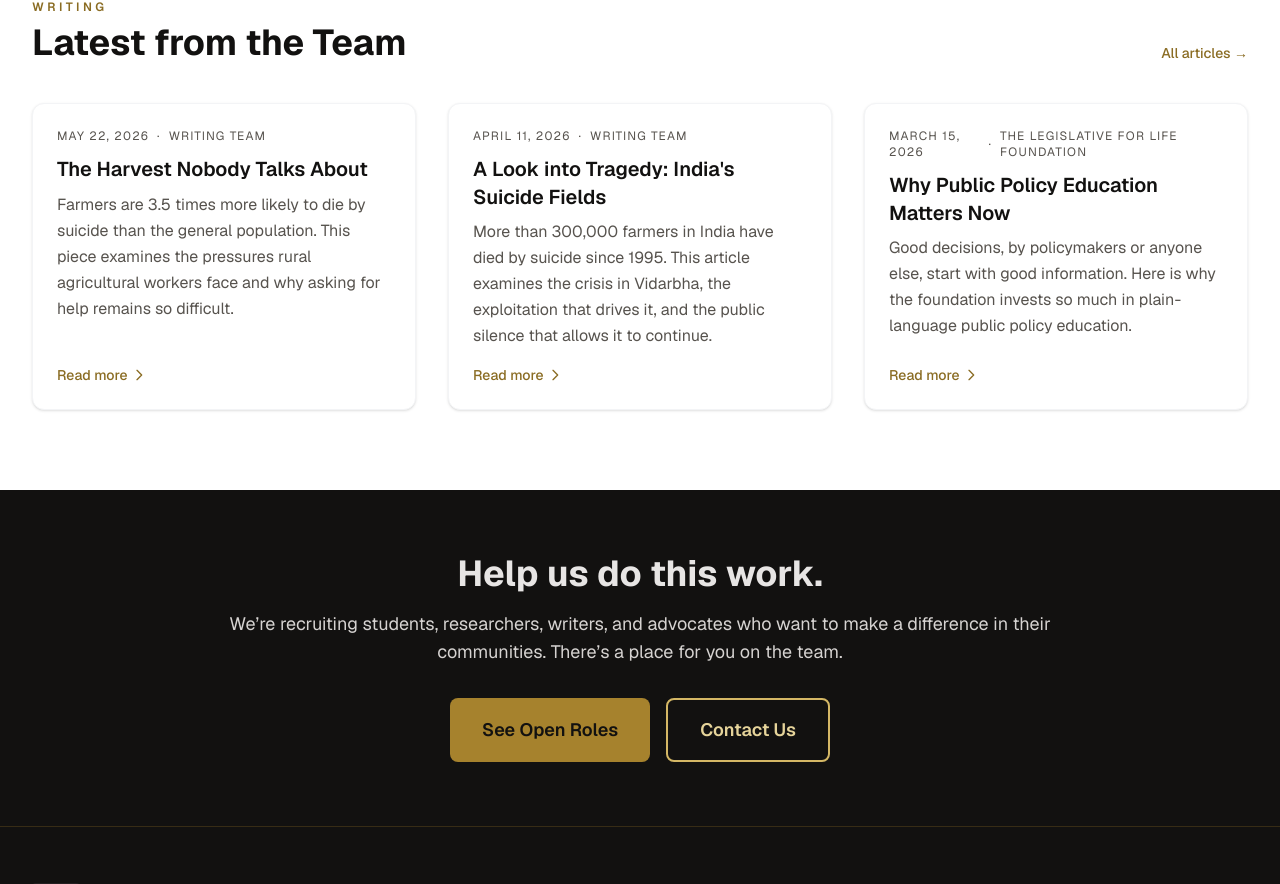
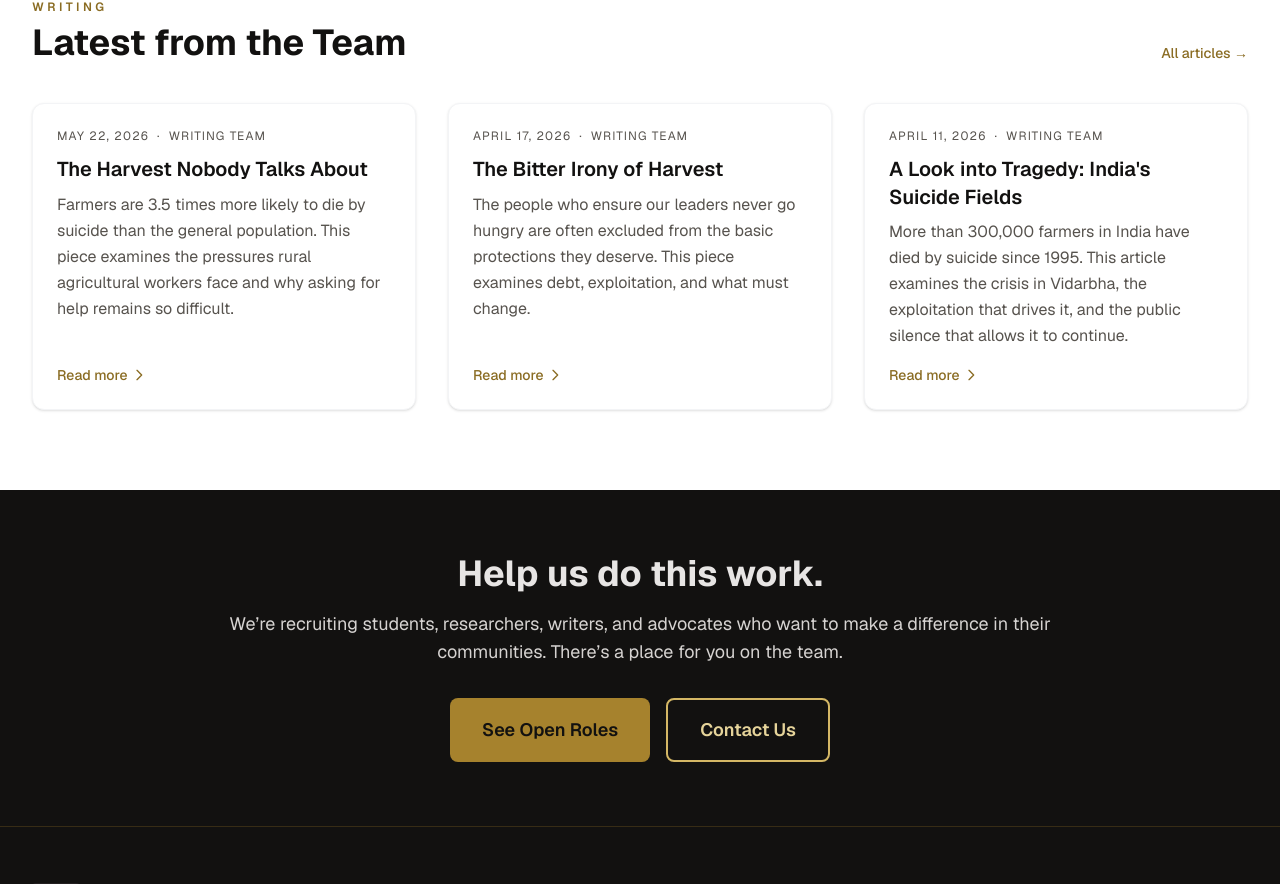
Before and after one commit to Legislate-For-Life/Legislate4Life-Website, a Next.js app: page / in a window 1280 px wide. Shown: the part 2257-3141 px from the top of the page. Built offline with nearby package versions, Linux system fonts and the light colour scheme.

Commit message:
Add Writing Team article "The Bitter Irony of Harvest" (2026-04-17).
Co-authored-by: Cursor <cursoragent@cursor.com>

```diff
--- a/src/data/articles.ts
+++ b/src/data/articles.ts
@@ -27,6 +27,35 @@ We owe farmers more than a grateful social media post on harvest season. We owe
 Farmer Mental Health Resilience Program, Rural Minds. (n.d.). Rural Minds. https://www.ruralminds.org/farmerresilience
 
 Payne, E. (2025, February 14). We're ignoring a major public health crisis: farmer mental health. Food Tank. https://foodtank.com/news/2025/02/were-ignoring-a-major-public-health-crisis-farmer-mental-health/`,
+  },
+  {
+    slug: "the-bitter-irony-of-harvest",
+    title: "The Bitter Irony of Harvest",
+    excerpt:
+      "The people who ensure our leaders never go hungry are often excluded from the basic protections they deserve. This piece examines debt, exploitation, and what must change.",
+    date: "2026-04-17",
+    author: "Writing Team",
+    content: `Agriculture is often romanticized to be the backbone of our economy and that also includes each and every household. The food is so easily slid into our plates that we forget there is a story behind every meal. The rice we eat represents months of fighting pests, managing irrigation and torturous labor under a boiling sun to reach our plates. We easily forget what we ate yesterday so why would we waste our time acknowledging the blood, sweat and tears put into that one single meal right?
+
+There is a bitter irony here that the very people who ensure our leaders never go hungry are themselves excluded from the basic protection rights they deserve. They shouldn't have to fight for the right to be protected by the law. It is a worldwide shame that the very people who feed the nations are forced to beg for a safety net, a duty that should be as obvious as the need for harvest itself.
+
+The cracks in this backbone have been appearing for a long time, underestimated and ignored. The numerous diseases born from the daily use of chemicals with little to no protective gear often show their face when it is already too late. Combined with muscle cramps and exhaustion, farmers grow weaker and weaker while their burdens grow.
+
+Simply to survive, they take huge loans to buy seeds, fertilizers and fuel. When the crops fail to cover the debts, they fall into a vicious cycle of borrowing to pay debts while piling up new ones. Farmers are vulnerable to industrial exploitation and scams, often leaving them with negative income while they provide quality food to the market only to be left with scraps. Add the unpredictability of the climate and all the pressure becomes a huge psychological weight that leads them to heartbreaking, irreversible decisions.
+
+## What needs to change
+
+The solution is changes, of course. There needs to be fundamentals shifts:
+
+**Healthcare as a right:** For all the hard work they go through, they deserve free monthly checkups and care regarding chemical use so they don't spend the later years suffering from preventable pain.
+
+**Subsidies:** Although subsidies are provided by the government. They should not be handed out to industrial companies, rather a direct subsidy to the farmers instead making sure farmers avoid falling into debt traps and achieve a decent quality of living.
+
+**Legal Protections:** Serious protection rights are an absolute must to ensure farmers aren't ripped by vicious industries or stuck in court for years over innocent mistakes.
+
+While countries like the US make use of protectionist measures by imposing import taxes on goods flowing into the country and subsidising particular products, it can backfire easily leading to trade wars that leave farmers to face massive losses when export demand drops. Moreover, farmers are stuck in a rat race, the only. Is progress when we can find mangoes in the cold winters? Agriculture is a work of time and extreme patience, health should not be traded for speed.
+
+We must protect our farmers, they are literally our lifeline. We must speak against the struggles our farmers are and have been facing. We must not wait until it is too late.`,
   },
   {
     slug: "a-look-into-tragedy-indias-suicide-fields",
```
